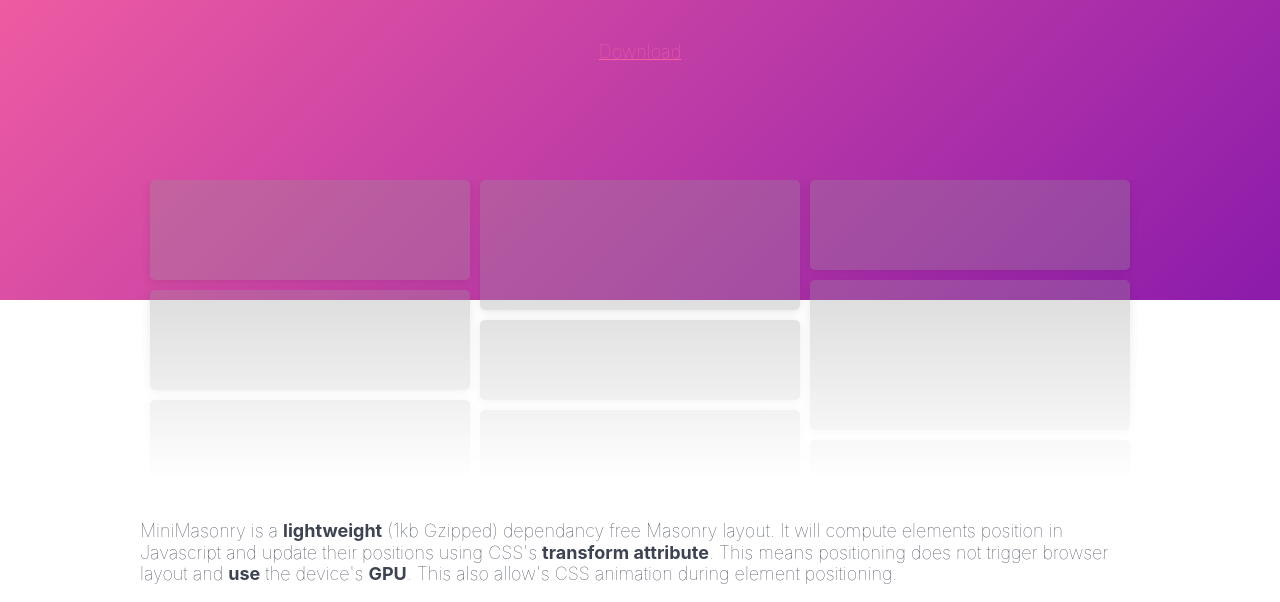
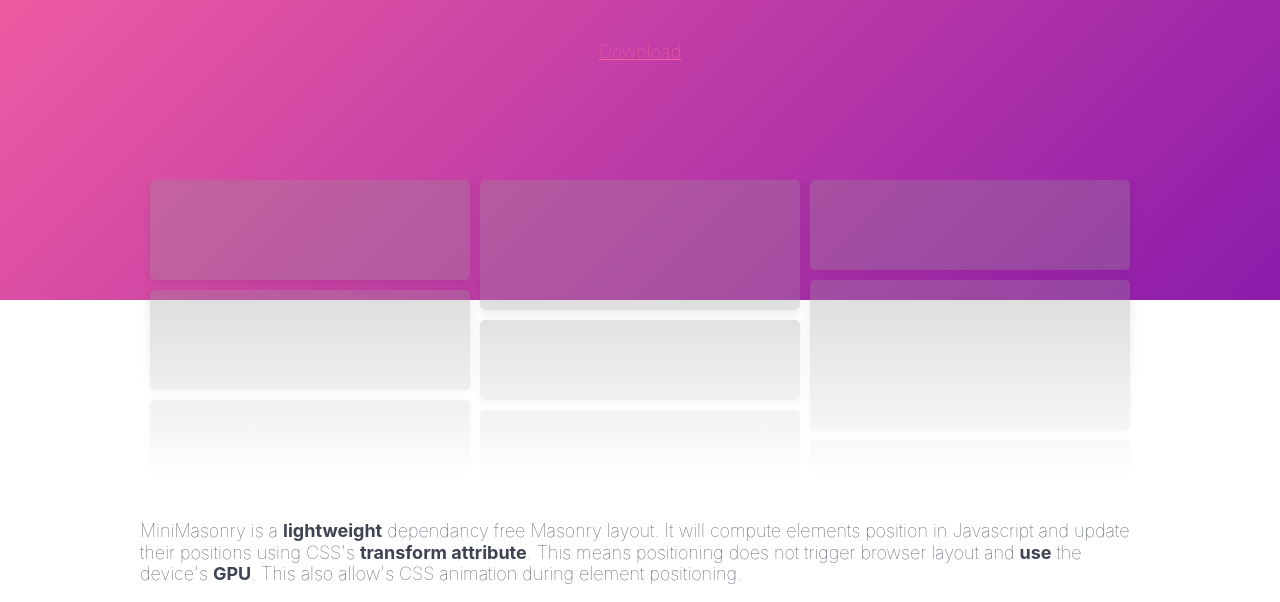
Before and after one commit to Spope/MiniMasonry.js, a plain HTML site: page index.html in a window 1280 px wide. Shown: the part 340-942 px from the top of the page. Drawn offline with Linux system fonts and the light colour scheme; a script that the page names is missing.

Commit message:
Update doc

```diff
--- a/index.html
+++ b/index.html
@@ -41,7 +41,7 @@
                 <div class="header_transition_mask"></div>
             </div>
             <div class="description_content">
-                <p class="section_content">MiniMasonry is a <strong>lightweight</strong> (1kb Gzipped) dependancy free Masonry layout. It will compute elements position in Javascript and update their positions using CSS's <strong>transform attribute</strong>. This means positioning does not trigger browser layout and <strong>use</strong> the device's <strong>GPU</strong>. This also allow's CSS animation during element positioning.</p>
+                <p class="section_content">MiniMasonry is a <strong>lightweight</strong> dependancy free Masonry layout. It will compute elements position in Javascript and update their positions using CSS's <strong>transform attribute</strong>. This means positioning does not trigger browser layout and <strong>use</strong> the device's <strong>GPU</strong>. This also allow's CSS animation during element positioning.</p>
                 <p class="section_content">MiniMasonry is <strong>responsive</strong>, you give it a target width and it will adjust columns number and elements width. MiniMasonry will increase element width (until another column can fit in the layout) but will never reduce the target width.</p>
 
                 <h2 class="section_content">Installation</h2>
```
